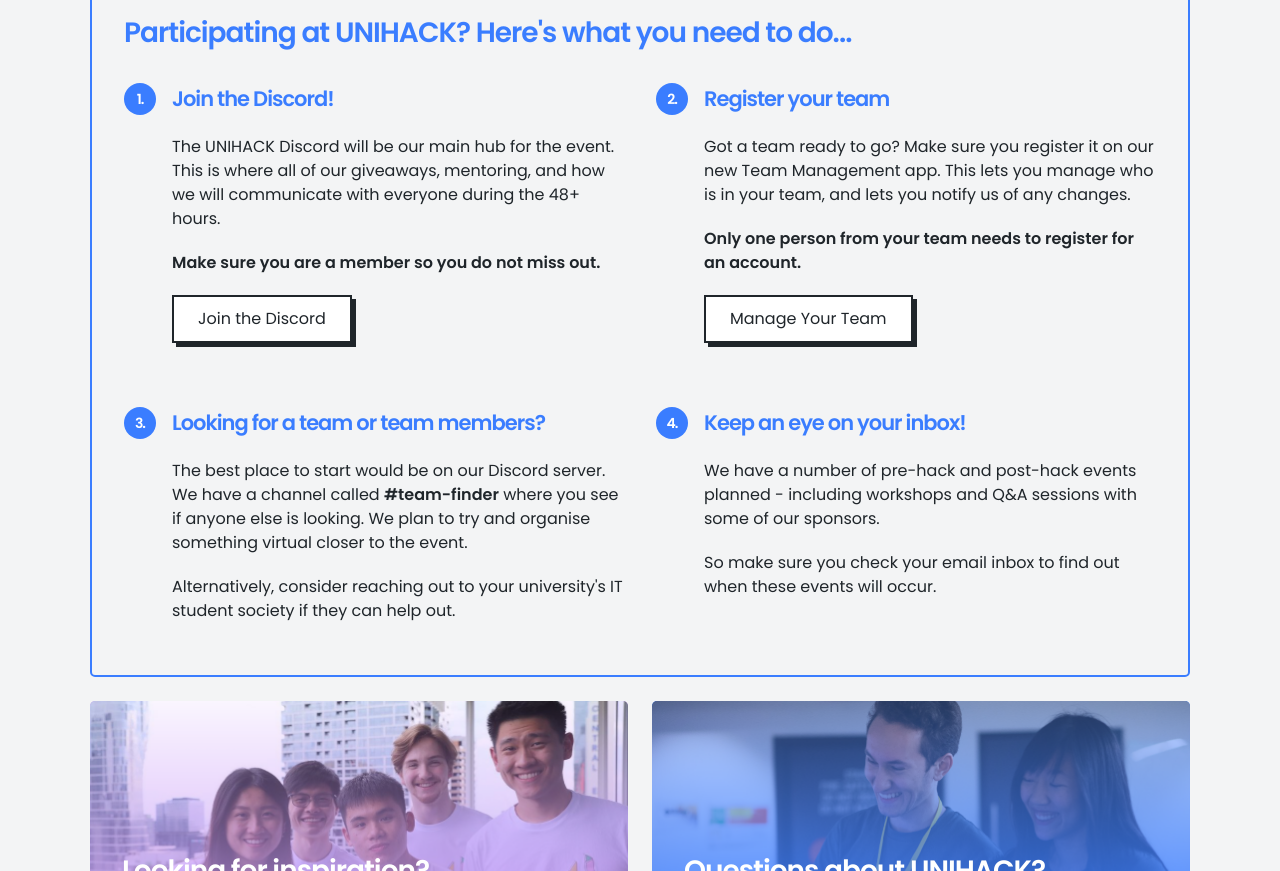
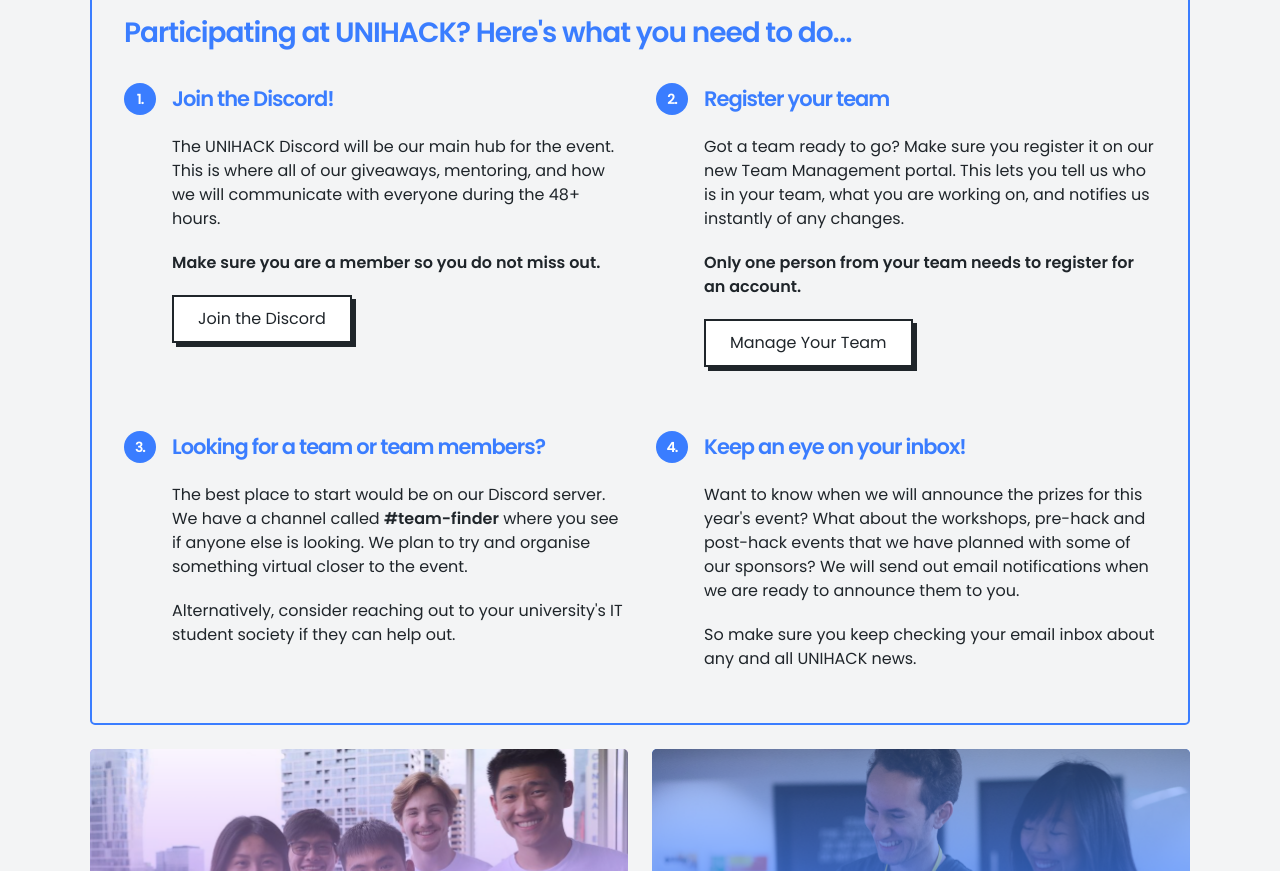
Before and after one commit to unihackhq/unihack.net, a Next.js app: page / in a window 1280 px wide. Shown: the part 760-1631 px from the top of the page. Built offline with nearby package versions, Linux system fonts and the light colour scheme.

Commit message:
update copy and links

```diff
--- a/components/home-register/index.tsx
+++ b/components/home-register/index.tsx
@@ -48,9 +48,9 @@ const HomeRegister: React.FC<Props> = ({ className }) => (
             <span>2.</span> Register your team
           </h3>
           <p>
-            Got a team ready to go? Make sure you register it on our new Team
-            Management app. This lets you manage who is in your team, and lets
-            you notify us of any changes.
+            Got a team ready to go? Make sure you register it on our new Team Management portal.
+            This lets you tell us who is in your team, what you are working on, and notifies us
+            instantly of any changes.
           </p>
           <p>
             <strong>
@@ -94,12 +94,13 @@ const HomeRegister: React.FC<Props> = ({ className }) => (
             <span>4.</span> Keep an eye on your inbox!
           </h3>
           <p>
-            We have a number of pre-hack and post-hack events planned -
-            including workshops and Q&amp;A sessions with some of our sponsors.
+            Want to know when we will announce the prizes for this year's event? What about
+            the workshops, pre-hack and post-hack events that we have planned with some
+            of our sponsors? We will send out email notifications when we are ready to
+            announce them to you.
           </p>
           <p>
-            So make sure you check your email inbox to find out when these events
-            will occur.
+            So make sure you keep checking your email inbox about any and all UNIHACK news.
           </p>
         </div>
       </div>
--- a/sections/brand-hero/brand-hero.tsx
+++ b/sections/brand-hero/brand-hero.tsx
@@ -20,7 +20,7 @@ const BrandHero = () => (
         <ButtonLink
           type="primary"
           theme="light"
-          href="https://docs.google.com/forms/d/e/1FAIpQLScBvuU4VDabnj4AoBX7W-3JuGg1GiG1fJJqEnOLWBRX9FOCzQ/viewform?usp=sf_link"
+          href="https://events.humanitix.com/unihack-2022"
           onClick={() => {
             event({
               action: 'brand_hero_registration_button_clicked',
```
